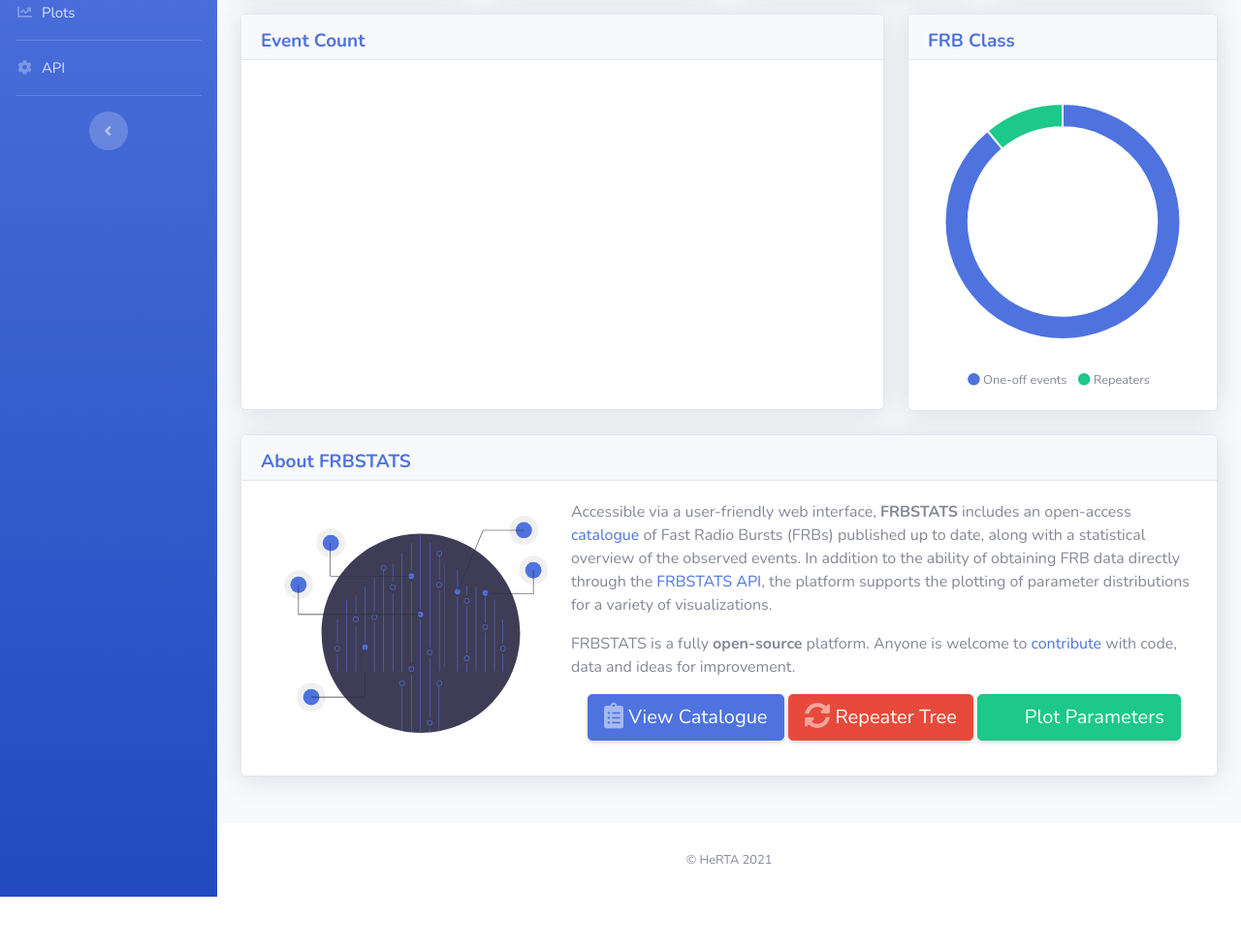
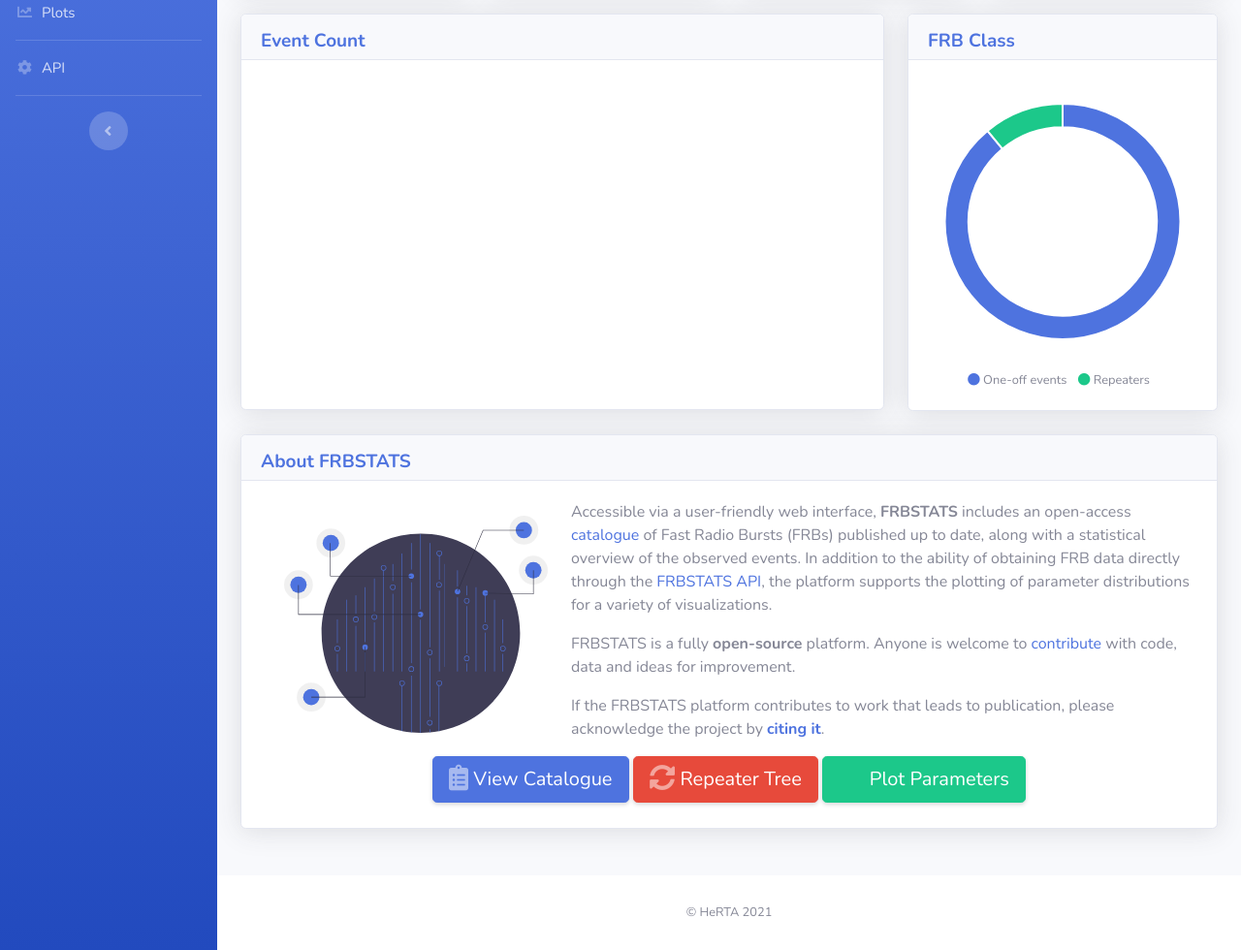
Before and after one commit to HeRTA/FRBSTATS, a website with bundled scripts: page index.html in a window 1280 px wide. Shown: the part 271-1251 px from the top of the page at 97% size. Before the commit the page ends 1196 px from the top, so only its background shows below. Built offline with nearby package versions, Linux system fonts and the light colour scheme; no server answers.

Commit message:
Add citation info

```diff
--- a/index.html
+++ b/index.html
@@ -296,6 +296,8 @@
                                         <a href="https://github.com/HeRTA/FRBSTATS/issues">contribute</a> with code, data
                                         and ideas for improvement.</p>
 
+                                    <p>If the FRBSTATS platform contributes to work that leads to publication, please acknowledge the project by <a href="https://github.com/HeRTA/FRBSTATS" target="_blank"><b>citing it</b></a>.</p>
+
                                     <center>
                                         <a href="catalogue" style="display:inline-block;margin-bottom:6px;" class="d-none d-sm-inline-block btn btn-lg btn-primary shadow-sm"><i
                                         class="fas fa-clipboard-list fa-lg text-white-50"></i> View Catalogue</a>
```
